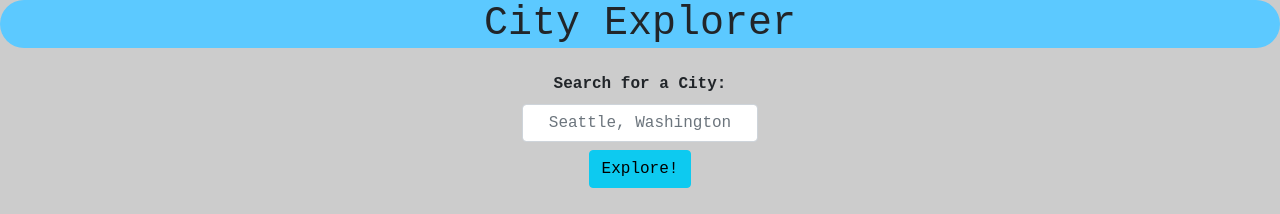
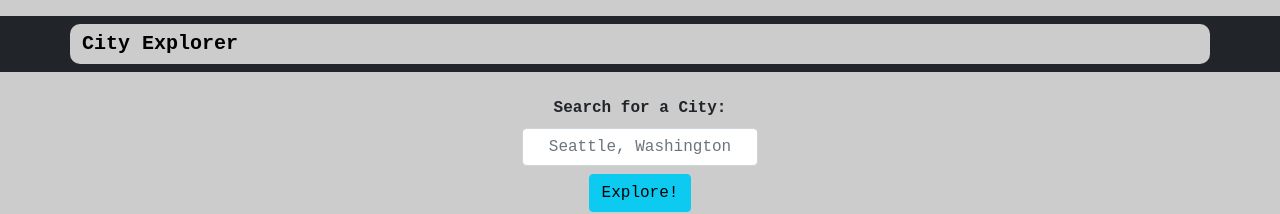
Before and after one commit to bradyjcamp/city-explorer, a React (Create React App) app: page / in a window 1280 px wide. Shown: the top 214 px of the page. Built offline with nearby package versions, Linux system fonts and the light colour scheme; no server answers.

Commit message:
added a react bootstrap nav component

```diff
--- a/src/components/Header.js
+++ b/src/components/Header.js
@@ -1,11 +1,19 @@
 import React from "react";
+import Navbar from "react-bootstrap/Navbar"
+import Container from "react-bootstrap/Container"
 
 class Header extends React.Component {
   render() {
     return (
       <>
-        <header className="text-center mb-4">
-          <h1>City Explorer</h1>
+        <header className="mb-4 mt-3" style={{borderRadius: "300px" }}>
+          <Navbar bg="dark" variant="dark" >
+            <Container style={{borderRadius: "10px" }} >
+              <Navbar.Brand style={{color: "black", fontFamily: "monospace" }}>
+                City Explorer
+              </Navbar.Brand>
+            </Container>
+          </Navbar>
         </header>
       </>
     );
```
